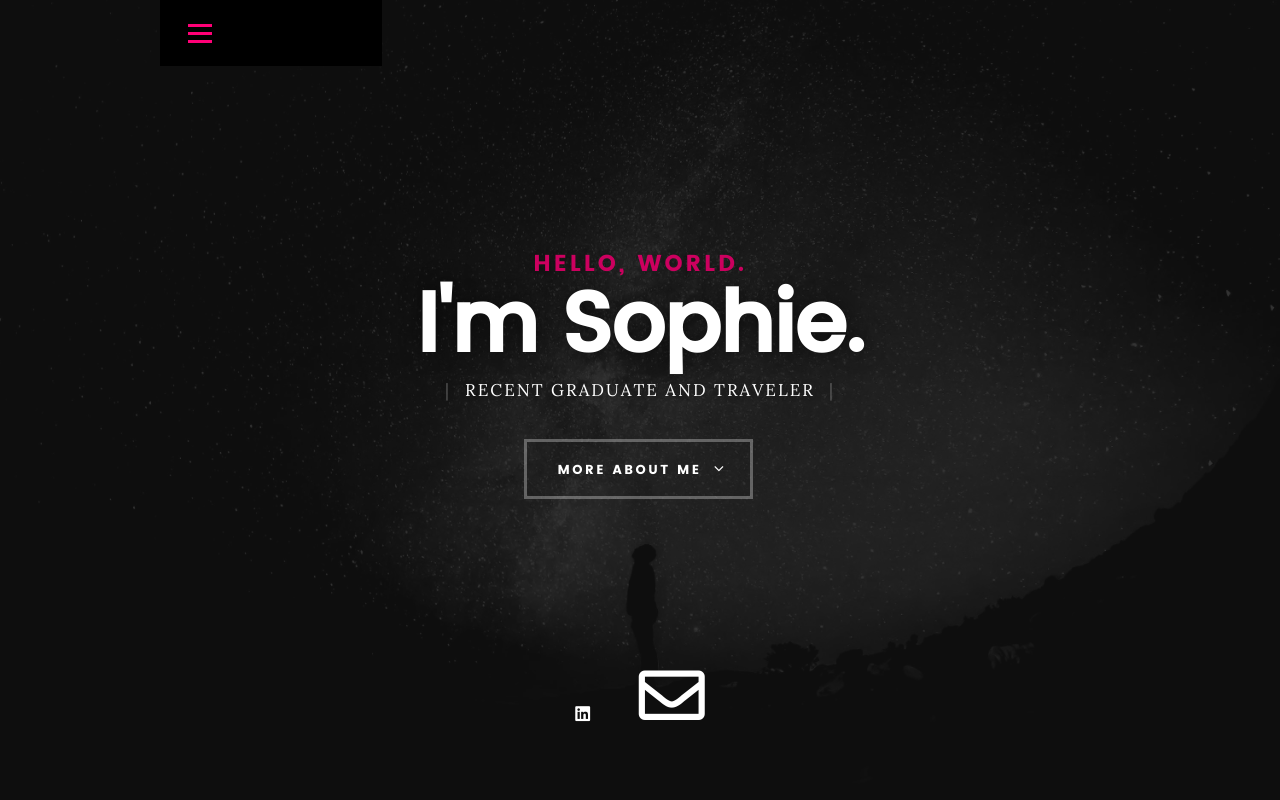
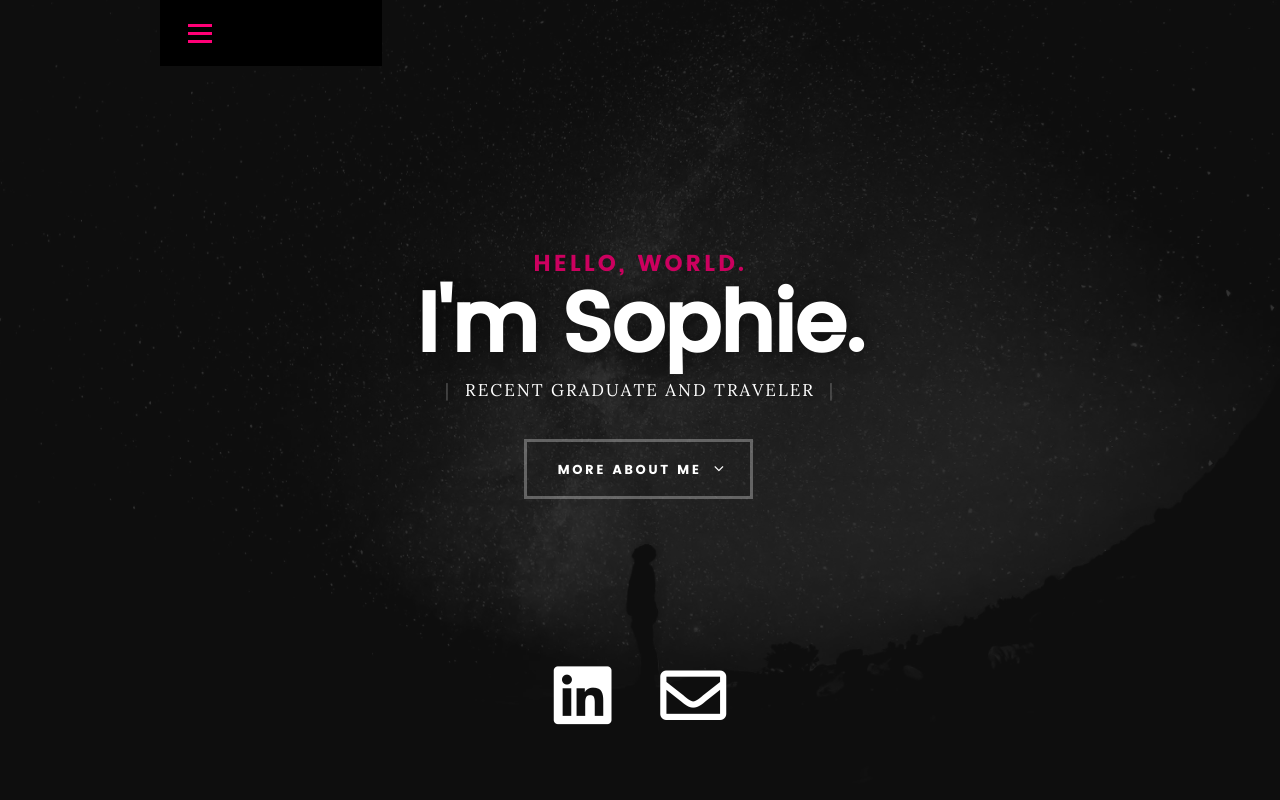
Before and after one commit to sophstous/sophia, a plain HTML site: page index.html in a window 1280 px wide. Shown: the top 800 px of the page. Drawn offline with Linux system fonts and the light colour scheme.

Commit message:
Update index.html

```diff
--- a/index.html
+++ b/index.html
@@ -86,7 +86,7 @@
 
    	<ul class="intro-social">
 
-         <li><a href="https://www.linkedin.com/in/sophia-s-b24b87b1/"><i class="fab fa-linkedin"></i></a></li>
+         <li><a href="https://www.linkedin.com/in/sophia-s-b24b87b1/"><i class="fab fa-linkedin fa-2x"></i></a></li>
 	 <li><a href="mailto:sophiastousland@gmail.com"><i class="far fa-envelope fa-2x"></i></a></li>
       </ul> <!-- /intro-social -->
 
```
